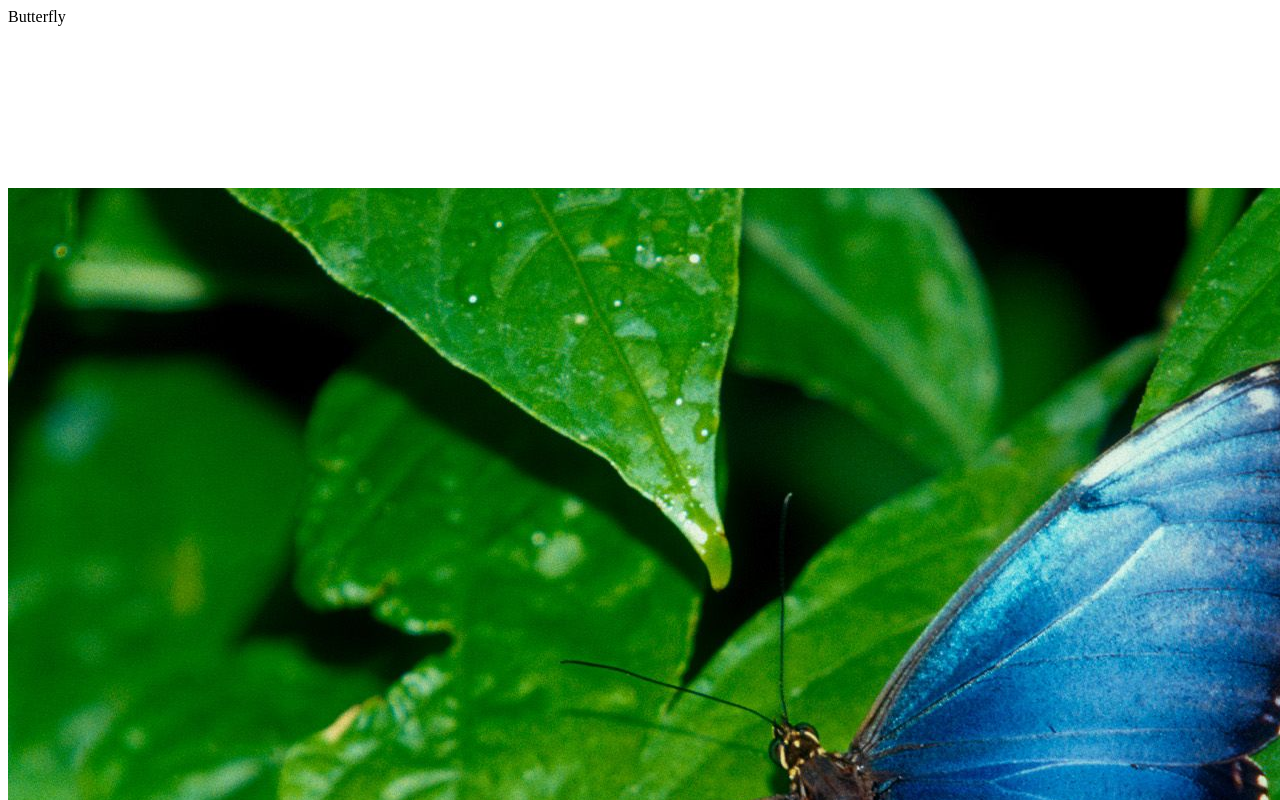
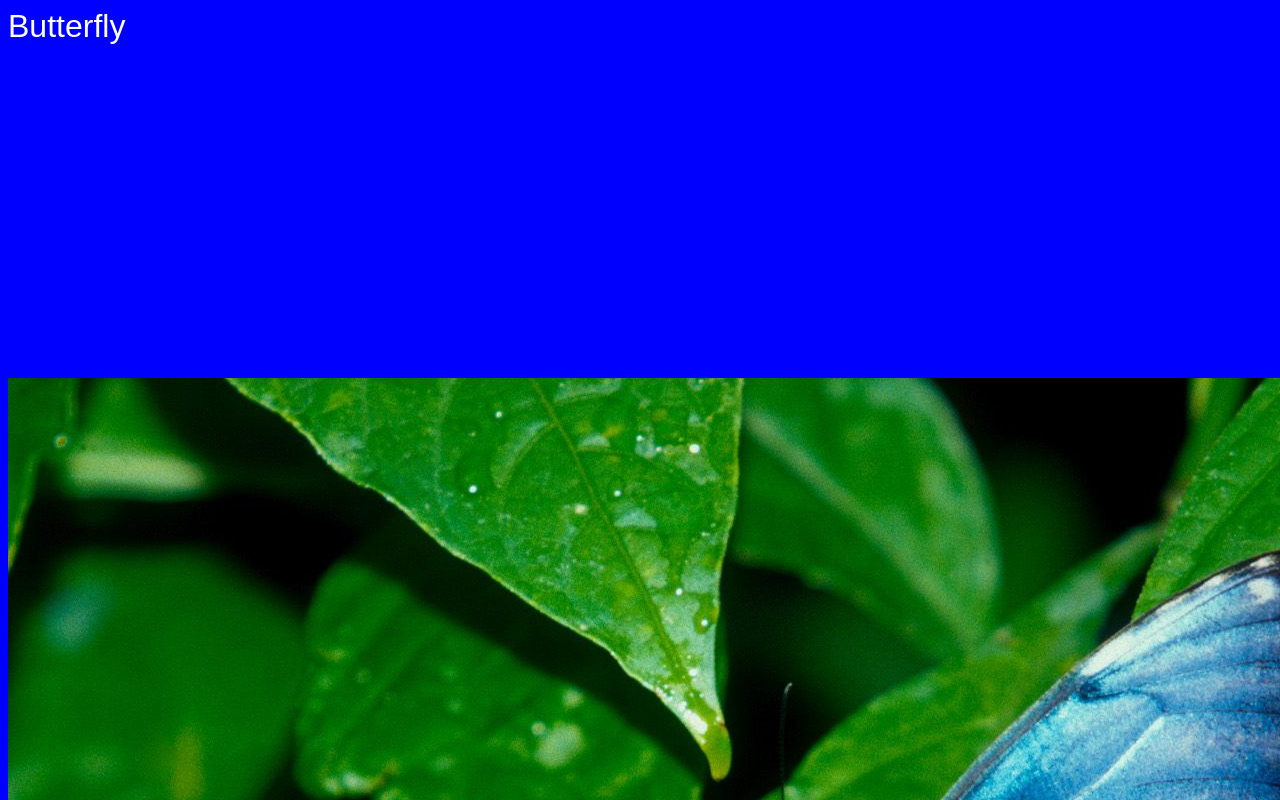
Before and after one commit to rhiyacreator/Practice, a plain HTML site: page index.html in a window 1280 px wide. Shown: the top 800 px of the page. Drawn offline with Linux system fonts and the light colour scheme.

Commit message:
Update index.html

```diff
--- a/index.html
+++ b/index.html
@@ -2,6 +2,11 @@
 <html>
  <head>
   <style>
+   body{
+   background-color: blue;
+   color: white;
+   font-size: 32px;
+   font-family: sans-serif;
   </style>
  </head>
  <body>
@@ -16,6 +21,6 @@
   <br>
   <br>
   <br>
-  <img src="https://rhiyacreator.github.io/Practice/images/butterfly.jpg">
+  <img src="https://rhiyacreator.github.io/Practice/images/butterfly.jpg" "width 400">
  </body>
 </html>
```
